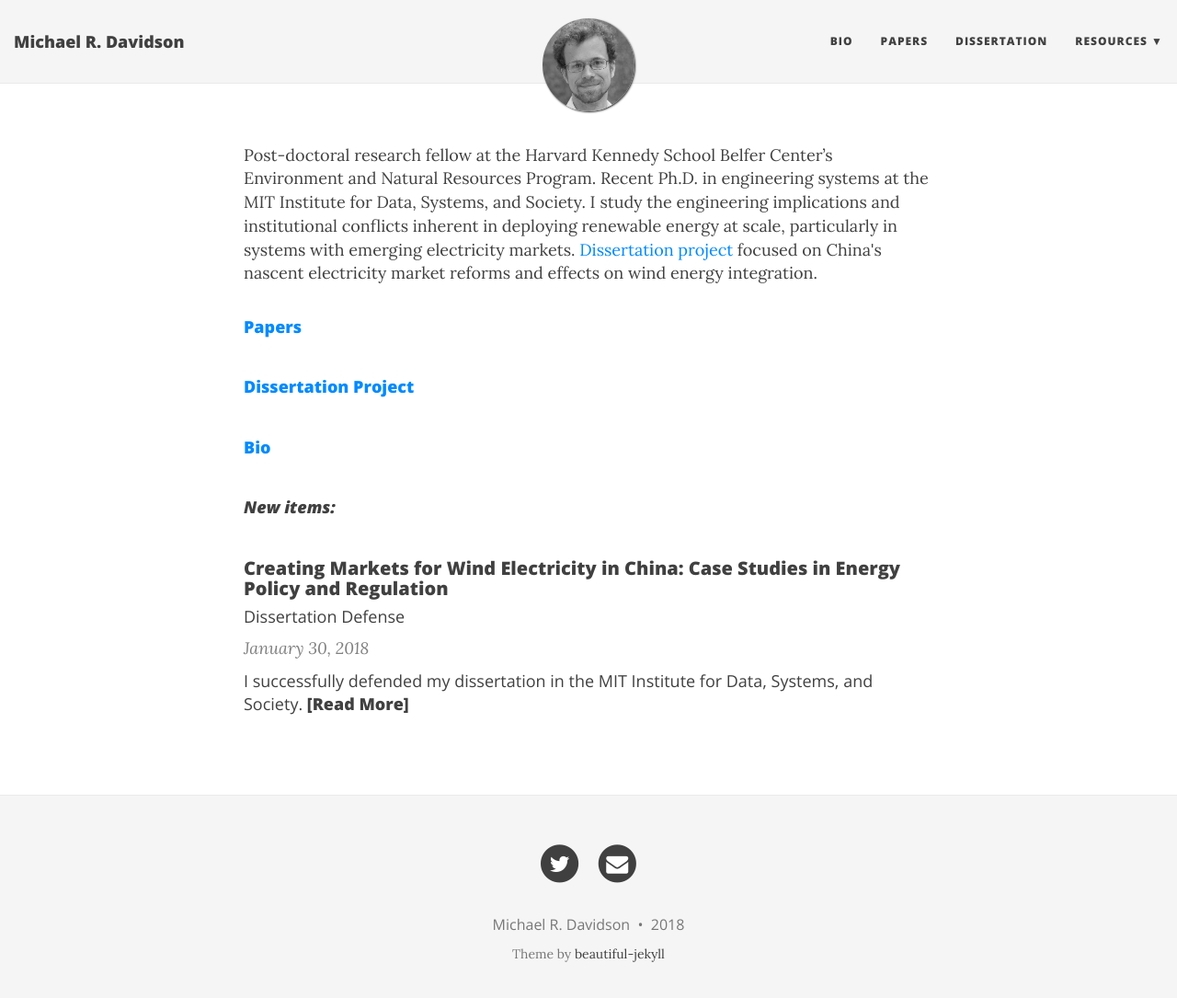
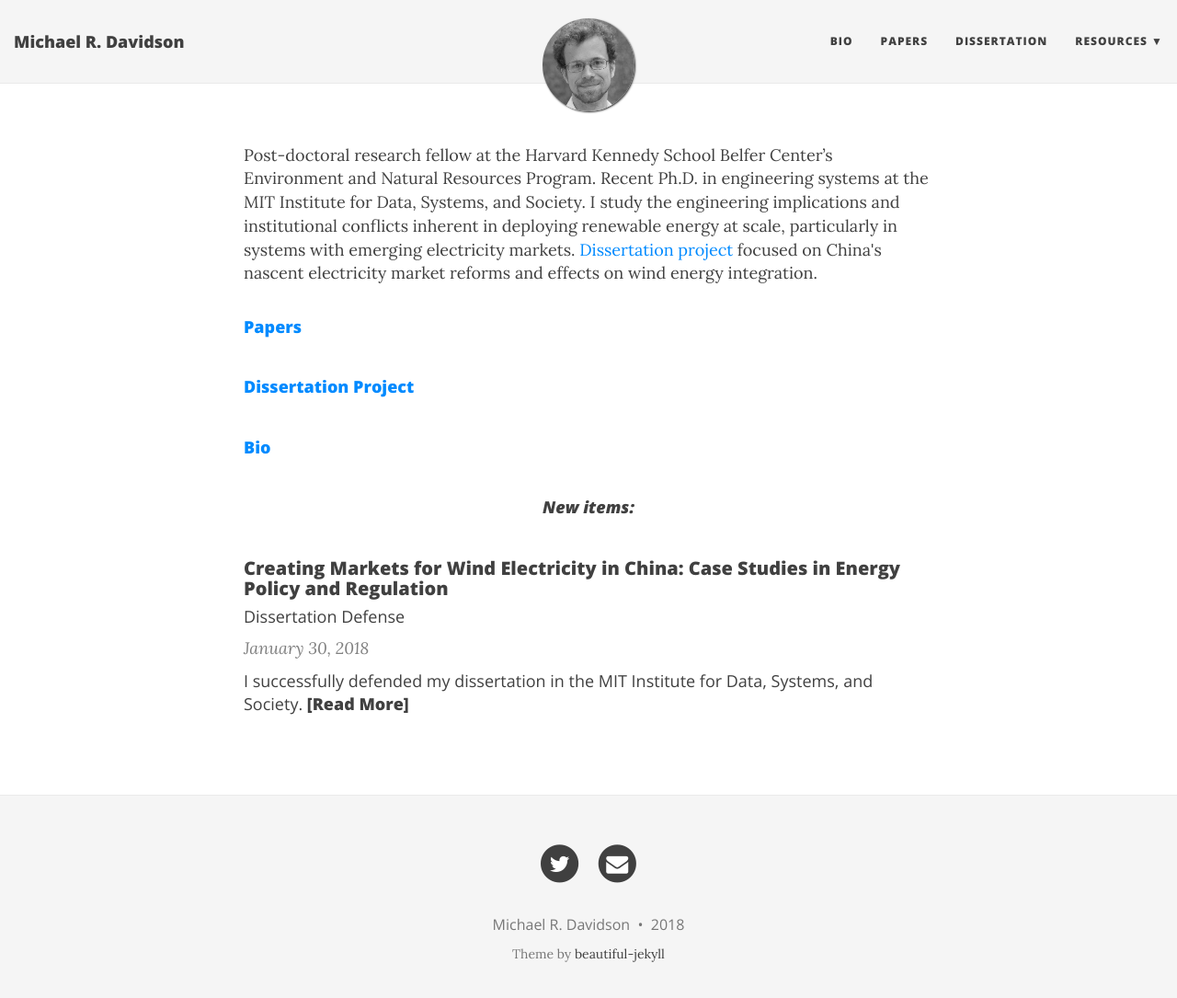
Before and after one commit to east-winds/east-winds.github.io, a Jekyll site: the page built from index.html, in a window 1280 px wide and 1098 px high. Shown: the top 1085 px of the window at 92% size. Built offline with Jekyll 4.4.1, drawn with Linux system fonts in a browser that asks for light colours; nearby versions of some CDN libraries; the list of posts is cut into pages by our own code.

Commit message:
home page

```diff
--- a/index.html
+++ b/index.html
@@ -20,7 +20,7 @@
 
 <div class="posts-list">
   {% if site.tags["home"] %}
-  <i><h4>New items:</h4></i>
+  <div style="text-align:center"><i><h4>New items:</h4></i></div>
   {% endif %}
   {% for post in site.tags["home"] %}
   <article class="post-preview">
```
